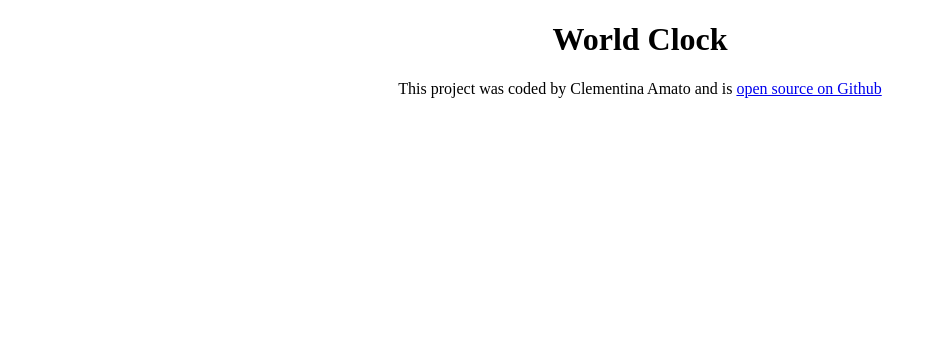
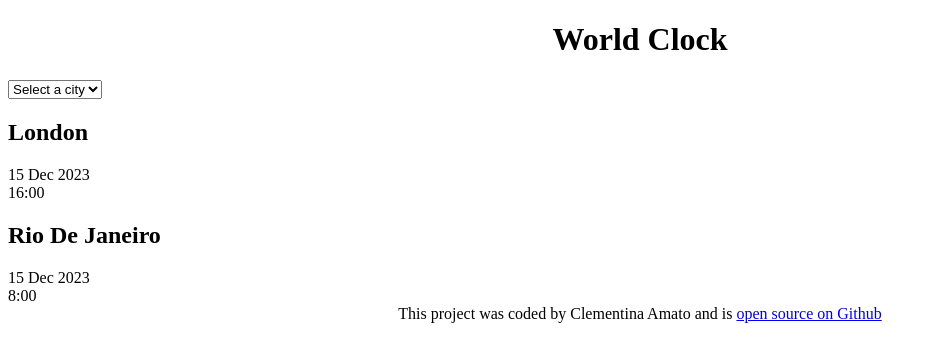
Before and after one commit to cle-amato/world-clock-project, a plain HTML site: page index.html in a window 1280 px wide. Shown: the whole page, without its empty margins (0-937 px from the left). Drawn offline with Linux system fonts and the light colour scheme.

Commit message:
Added html structure

```diff
--- a/index.html
+++ b/index.html
@@ -7,7 +7,25 @@
     <title>World Clock</title>
   </head>
   <body>
-    <h1>World Clock</h1>
+    <div class="container">
+      <h1>World Clock</h1>
+      <select>
+        <option>Select a city</option>
+        <option>Rome</option>
+        <option>Tokyo</option>
+        <option>New York</option>
+      </select>
+      <div class="city">
+        <h2>London</h2>
+        <div class="current-date">15 Dec 2023</div>
+        <div class="current-time">16:00</div>
+      </div>
+      <div class="city">
+        <h2>Rio De Janeiro</h2>
+        <div class="current-date">15 Dec 2023</div>
+        <div class="current-time">8:00</div>
+      </div>
+    </div>
     <footer>
       This project was coded by Clementina Amato and is
       <a href="https://github.com/cle-amato/world-clock-project" target="_blank"
```
